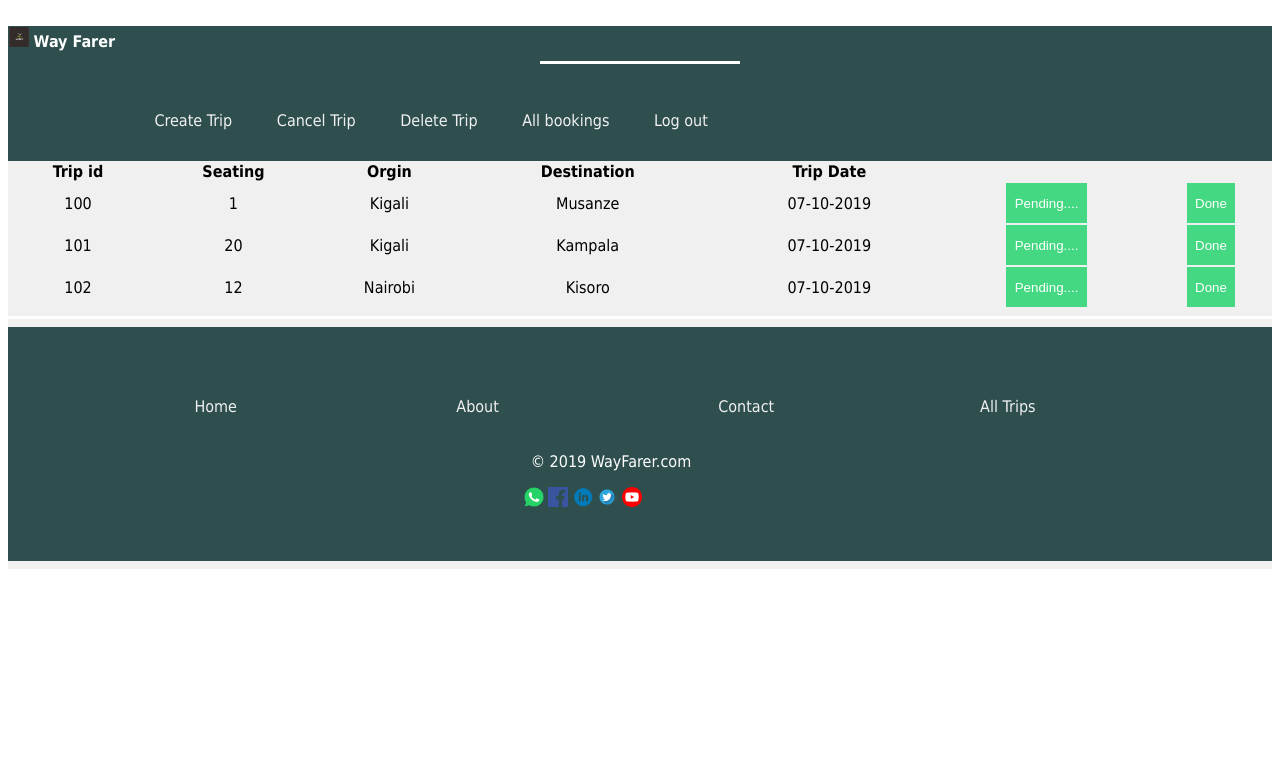
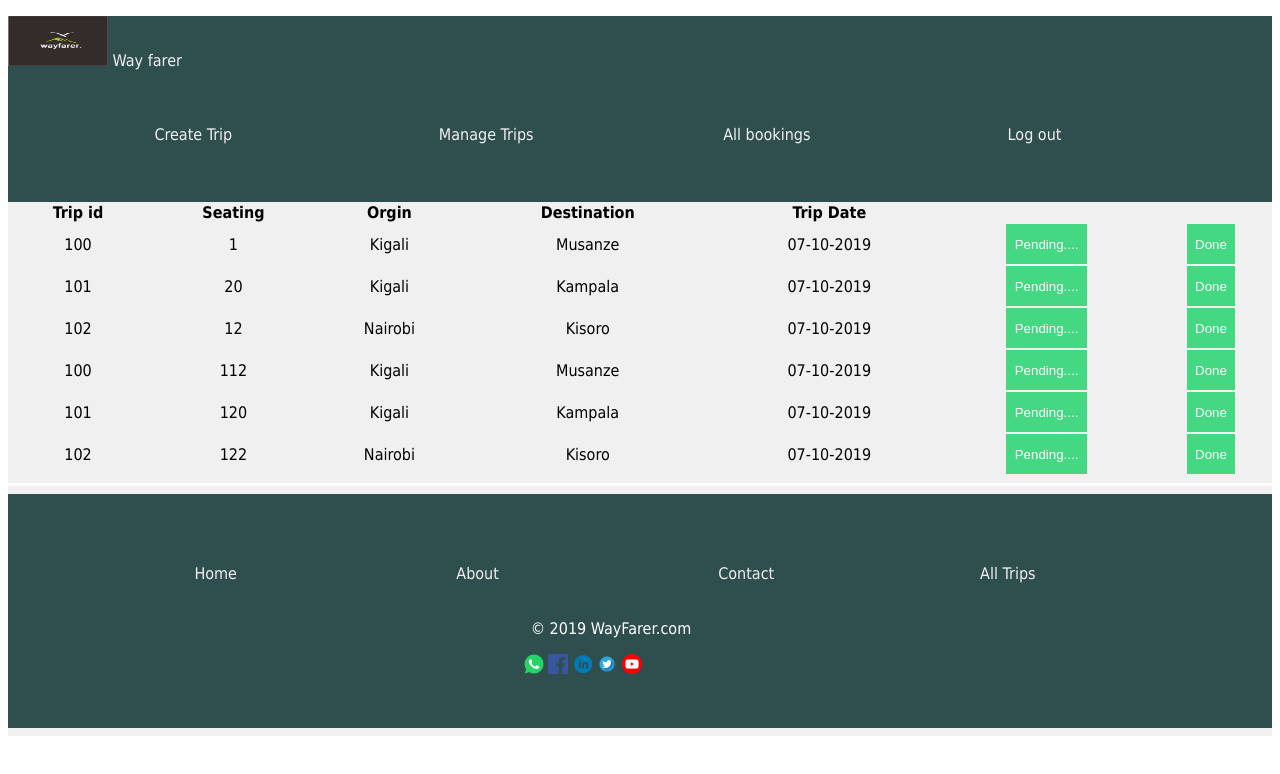
Before and after one commit to ndamukunda139/way-farer, a plain HTML site: page UI/all_bookings.html in a window 1280 px wide. Drawn offline with Linux system fonts and the light colour scheme.

Commit message:
feature[#167289757]

```diff
--- a/UI/all_bookings.html
+++ b/UI/all_bookings.html
@@ -1,55 +1,41 @@
 
 <!DOCTYPE html>
 <link rel="stylesheet" type="text/css" href="css/style.css">
-<link rel="stylesheet" type="text/css" href="css/menus.css">
-<link rel="stylesheet" type="text/css" href="css/login.css">
 <html>
 <head>
-	<br>
 <div class="all">
 <div class="title">
-<table>
-		<tr>
-			<TD valign="bottom" align="left">  <img src="img/logo2.jpg" height="100" width="100">
-				<b style=" color: white;  "> Way Farer </b>
-				</TD>
-			</tr>
-			<tr>
-			<td align="center">  <hr  style="width: 200px; height: 3px; background: white; border:none; "></td>
-		</tr>
-
-
-</table>
-<br><br>
+        <p id="logo"><span><img src="img/logo2.jpg" alt="Way farer logo">
+        </span>Way farer</p>
+<br>
 
 <div class="menus">
-<center>
         <a href="create_trip.html">Create Trip</a>
-        <a href="cancel_trip.html">Cancel Trip</a>
-        <a href="delete_trip.html">Delete Trip</a>
+        <a href="manageTrip.html">Manage Trips</a>
         <a href="all_bookings.html">All bookings</a>
         <a href="index.html">Log out</a>
-</center>
+        <!-- <input type="text" name="" id="searchfield" placeholder="Search " >
+        <input type="submit" name="" value="search" id="searchbtn"> -->
 </div>
-
-
-
-
+<br><br>
 <div class="content_cancel">
 <div   class="container_cancel">
    <div id="cancel">
-            <table border="0">
+            <table >
+                    <thead>
                 <tr>
                     <th>Trip id</th>
                     <th>Seating</th>
                     <th>Orgin</th>
                     <th>Destination</th>
                     <th>Trip Date</th>
-                    <th></th>
+                    <th>   </th>
                     <th>     </th>
 
 
                 </tr>
+              </thead>
+              <tbody>
                 <tr>
                         <td>100</td>
                         <td>1</td>
@@ -78,6 +64,36 @@
                         <td><input type="Reset"  id="buttons1" value="Pending...."></td>
                         <td><input type="Reset"  id="buttons1" value="Done"></td>
                         </tr>
+
+                       <tr>
+                        <td>100</td>
+                        <td>112</td>
+                        <td>Kigali</td>
+                        <td>Musanze</td>
+                        <td>07-10-2019</td>
+                        <td><input type="Reset"  id="buttons1" value="Pending...."></td>
+                        <td><input type="Reset"  id="buttons1" value="Done"></td>
+
+                        </tr>
+                        <tr>
+                                <td>101</td>
+                                <td>120</td>
+                                <td>Kigali</td>
+                                <td>Kampala</td>
+                                <td>07-10-2019</td>
+                                <td><input type="Reset"  id="buttons1" value="Pending...."></td>
+                                <td><input type="Reset"  id="buttons1" value="Done"></td>
+                        </tr>
+                        <tr>
+                                <td>102</td>
+                                <td>122</td>
+                                <td>Nairobi</td>
+                                <td>Kisoro</td>
+                                <td>07-10-2019</td>
+                                <td><input type="Reset"  id="buttons1" value="Pending...."></td>
+                                <td><input type="Reset"  id="buttons1" value="Done"></td>
+                        </tr>
+                </tbody>
            </table>
 
         </div>
@@ -86,11 +102,11 @@
 
 
 
-<hr  style="width: 100%; height: 3px; background: white; border:none; ">
+<hr >
 <div class="footer">
 		<div class="menus">
               <a href="index.html">Home</a>
-              <a href="#">About</a>
+              <a href="about.html">About</a>
               <a href="index.html">Contact</a>
               <a href="trips.html">All Trips</a>
 
@@ -106,19 +122,11 @@
              </div>
 
 </div>
-<hr  style="width: 100%; height: 3px; background: white; border:none; ">
+<hr >
 
 	</div><!--Close of content-->
 </div><!--tilte closed-->
 </div> <!--All div closed-->
 
 </body>
-</div>
 </html>
-<br>
-
-
-</body>
-</div>
-</html>
-<br>
```
Lines whose indentation alone changed are shown as unchanged.
